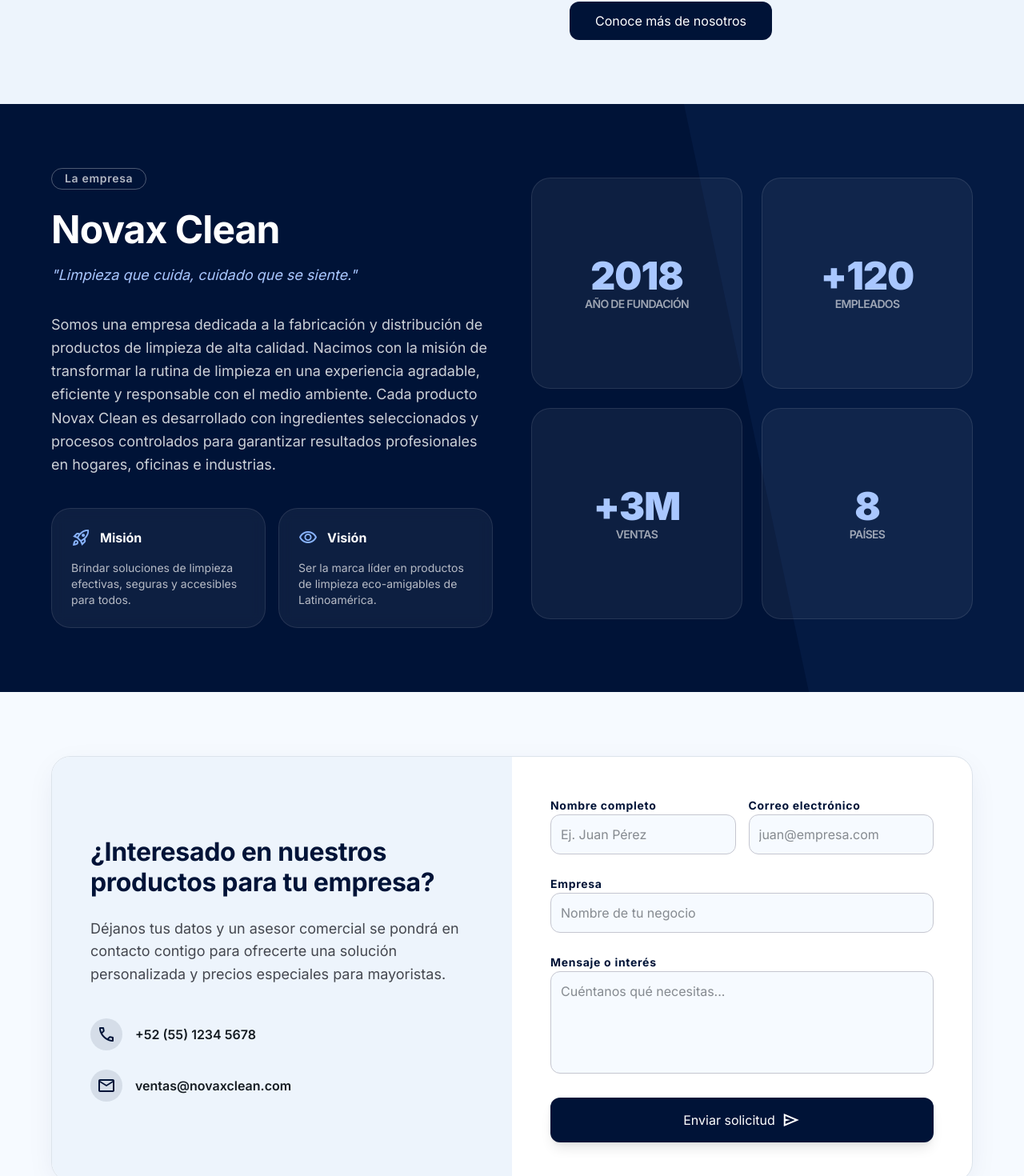
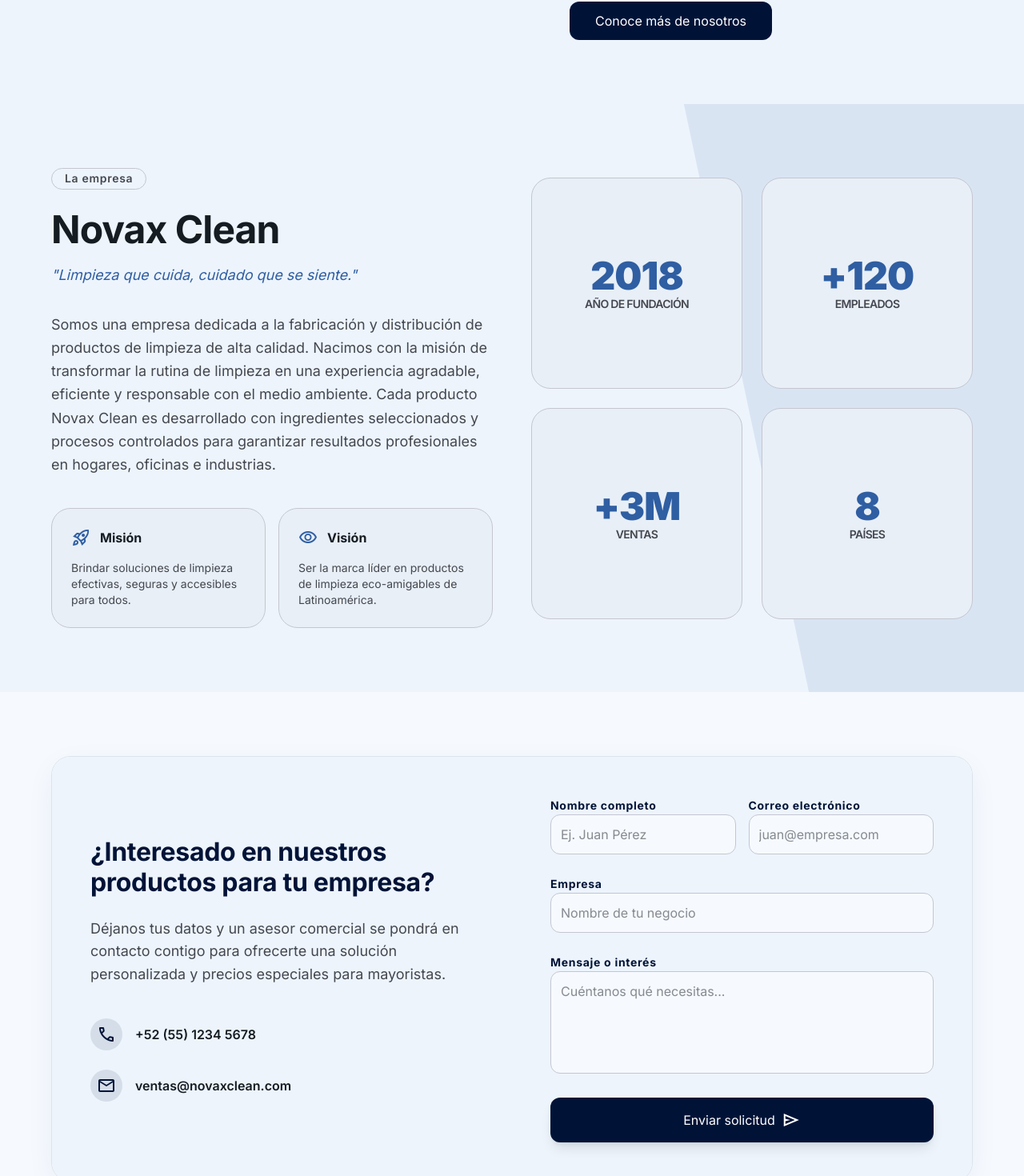
Before and after one commit to Marivigg04/novaxclean, a React (Vite) app: page / in a window 1280 px wide. Shown: the part 2075-3545 px from the top of the page at 80% size. Built offline with nearby package versions, Linux system fonts and the light colour scheme.

Commit message:
Ajuste de colores en el Landing para el Modo Oscuro

```diff
--- a/src/components/landing/BenefitsSection.jsx
+++ b/src/components/landing/BenefitsSection.jsx
@@ -15,7 +15,7 @@ export default function BenefitsSection() {
         {benefits.map((benefit) => (
           <article
             key={benefit.title}
-            className="cloud-shadow border border-surface-variant bg-white p-6 transition-transform duration-300 hover:-translate-y-2"
+            className="cloud-shadow rounded-2xl border border-outline-variant bg-surface-container-low p-6 transition-transform duration-300 hover:-translate-y-2"
           >
             <div className={`mb-6 flex h-16 w-16 items-center justify-center rounded-2xl ${benefit.iconColor}`}>
               <span className="material-symbols-outlined text-3xl">{benefit.icon}</span>
--- a/src/components/landing/CompanySection.jsx
+++ b/src/components/landing/CompanySection.jsx
@@ -2,34 +2,34 @@ import { companyStats } from './content';
 
 export default function CompanySection() {
   return (
-    <section id="empresa" className="relative overflow-hidden bg-primary py-20 text-white">
+    <section id="empresa" className="relative overflow-hidden bg-surface-container-low py-20 text-on-surface">
       <div className="absolute right-0 top-0 h-full w-1/3 skew-x-12 bg-secondary/10 translate-x-20" />
 
       <div className="relative z-10 mx-auto max-w-[1280px] px-4 md:px-16">
         <div className="grid grid-cols-1 items-center gap-12 lg:grid-cols-2">
           <div>
-            <div className="mb-6 inline-block rounded-full border border-white/30 px-4 py-1 text-label-md text-white/70">La empresa</div>
+            <div className="mb-6 inline-block rounded-full border border-outline-variant px-4 py-1 text-label-md text-on-surface-variant">La empresa</div>
             <h2 className="mb-4 text-headline-xl font-bold">Novax Clean</h2>
-            <p className="mb-8 text-body-lg italic text-secondary-fixed-dim">"Limpieza que cuida, cuidado que se siente."</p>
-            <p className="mb-10 text-body-lg leading-relaxed text-white/80">
+            <p className="mb-8 text-body-lg italic text-secondary">"Limpieza que cuida, cuidado que se siente."</p>
+            <p className="mb-10 text-body-lg leading-relaxed text-on-surface-variant">
               Somos una empresa dedicada a la fabricación y distribución de productos de limpieza de alta calidad. Nacimos con la misión de transformar la rutina de limpieza en una experiencia agradable, eficiente y responsable con el medio ambiente. Cada producto Novax Clean es desarrollado con ingredientes seleccionados y procesos controlados para garantizar resultados profesionales en hogares, oficinas e industrias.
             </p>
 
             <div className="grid grid-cols-1 gap-4 sm:grid-cols-2">
-              <div className="rounded-3xl border border-white/10 bg-white/5 p-6 backdrop-blur-sm transition-colors hover:bg-white/10">
+              <div className="rounded-3xl border border-outline-variant bg-surface-container p-6 backdrop-blur-sm transition-colors hover:bg-surface-container-high">
                 <div className="mb-4 flex items-center gap-3">
-                  <span className="material-symbols-outlined text-secondary-container">rocket_launch</span>
+                  <span className="material-symbols-outlined text-secondary">rocket_launch</span>
                   <h5 className="font-bold">Misión</h5>
                 </div>
-                <p className="text-sm text-white/70">Brindar soluciones de limpieza efectivas, seguras y accesibles para todos.</p>
+                <p className="text-sm text-on-surface-variant">Brindar soluciones de limpieza efectivas, seguras y accesibles para todos.</p>
               </div>
 
-              <div className="rounded-3xl border border-white/10 bg-white/5 p-6 backdrop-blur-sm transition-colors hover:bg-white/10">
+              <div className="rounded-3xl border border-outline-variant bg-surface-container p-6 backdrop-blur-sm transition-colors hover:bg-surface-container-high">
                 <div className="mb-4 flex items-center gap-3">
-                  <span className="material-symbols-outlined text-secondary-container">visibility</span>
+                  <span className="material-symbols-outlined text-secondary">visibility</span>
                   <h5 className="font-bold">Visión</h5>
                 </div>
-                <p className="text-sm text-white/70">Ser la marca líder en productos de limpieza eco-amigables de Latinoamérica.</p>
+                <p className="text-sm text-on-surface-variant">Ser la marca líder en productos de limpieza eco-amigables de Latinoamérica.</p>
               </div>
             </div>
           </div>
@@ -38,11 +38,11 @@ export default function CompanySection() {
             {companyStats.map((stat) => (
               <div
                 key={stat.label}
-                className="aspect-square rounded-3xl border border-white/10 bg-white/5 p-6 text-center transition-colors hover:bg-white/10"
+                className="aspect-square rounded-3xl border border-outline-variant bg-surface-container p-6 text-center transition-colors hover:bg-surface-container-high"
               >
                 <div className="flex h-full flex-col items-center justify-center">
-                  <span className="text-headline-xl font-black text-secondary-fixed-dim">{stat.value}</span>
-                  <span className="text-label-md uppercase tracking-tighter text-white/60">{stat.label}</span>
+                  <span className="text-headline-xl font-black text-secondary">{stat.value}</span>
+                  <span className="text-label-md uppercase tracking-tighter text-on-surface-variant">{stat.label}</span>
                 </div>
               </div>
             ))}
--- a/src/components/landing/ContactSection.jsx
+++ b/src/components/landing/ContactSection.jsx
@@ -22,7 +22,7 @@ export default function ContactSection() {
           </div>
         </div>
 
-        <div className="p-8 md:w-1/2 md:p-12">
+        <div className="bg-surface-container-low p-8 md:w-1/2 md:p-12">
           <form className="space-y-6" onSubmit={(event) => event.preventDefault()}>
             <div className="grid grid-cols-1 gap-4 sm:grid-cols-2">
               <label className="space-y-2">
--- a/src/components/landing/content.js
+++ b/src/components/landing/content.js
@@ -16,7 +16,7 @@ export const benefits = [
     icon: 'verified_user',
     title: 'Calidad certificada',
     description: 'Productos aprobados por normas sanitarias internacionales de alto nivel.',
-    iconColor: 'bg-primary-container text-on-primary',
+    iconColor: 'bg-secondary-container text-on-secondary-container',
   },
   {
     icon: 'eco',
```
